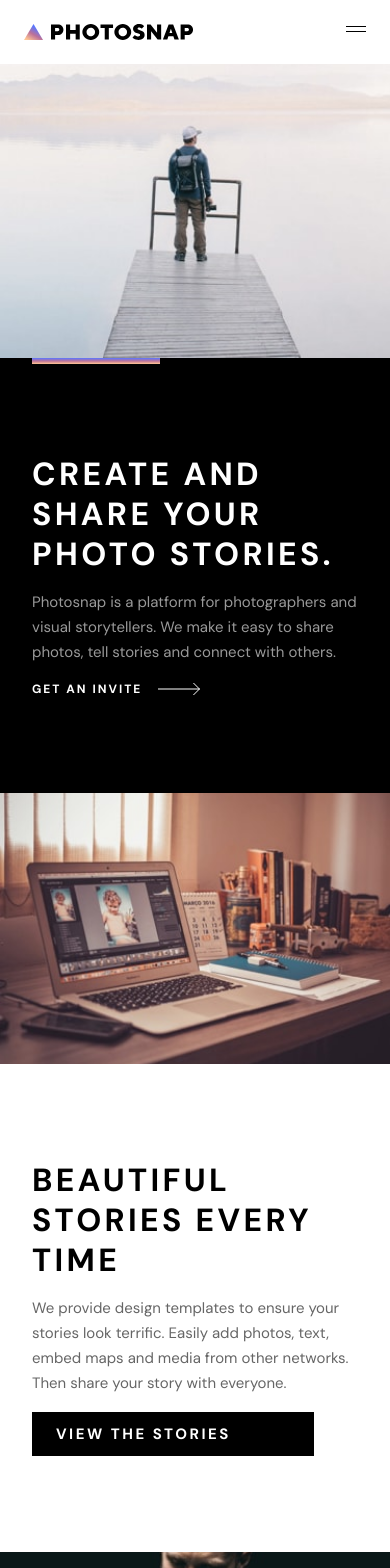
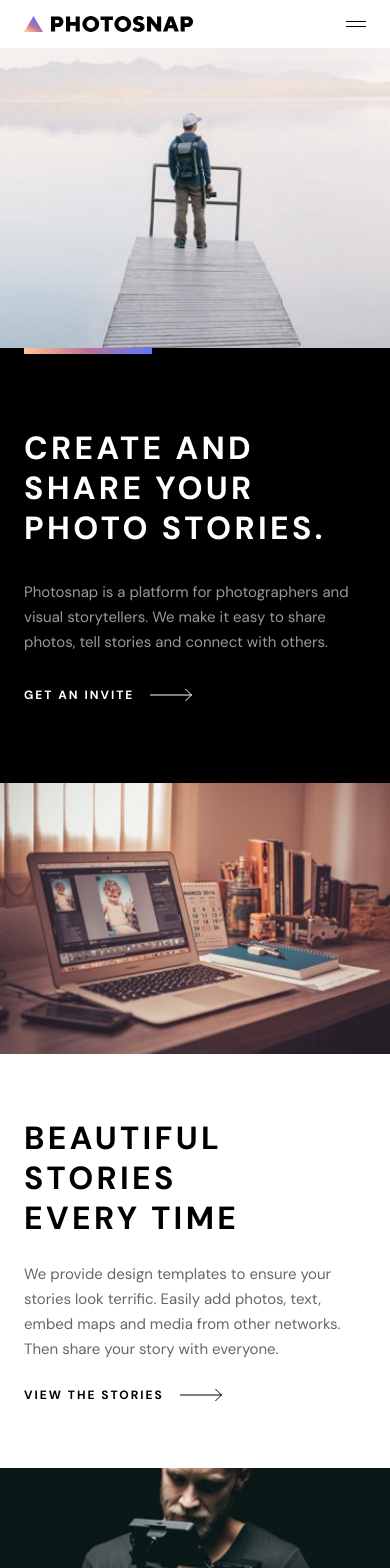
Before and after one commit to lorenacrincon/photosnap-website, a React (Vite) app: page / in a window 390 px wide. Shown: the top 1568 px of the page. Built offline with nearby package versions, Linux system fonts and the light colour scheme.

Commit message:
Responsive Home and Navbar

```diff
--- a/src/components/common/Buttons.jsx
+++ b/src/components/common/Buttons.jsx
@@ -25,7 +25,7 @@ export const GetAnInvite = () => {
 
 export const ViewStories = () => {
   return (
-    <button className="flex flex-wrap gap-4 black-btn">
+    <button className="flex flex-wrap gap-4 font-bold tracking-[2px] text-[12px] justify-between relative z-40">
       <span>VIEW THE STORIES</span>
       <svg
         className="self-center"
--- a/src/components/common/FeaturesMap.jsx
+++ b/src/components/common/FeaturesMap.jsx
@@ -8,7 +8,7 @@ export const HomeFeatures = () => {
     <section className="pt-20 pb-12 lg:flex lg:gap-12 lg:px-40">
       {feature.slice(0, 3).map((item) => (
         <div key={item.id}>
-          <div className="text-pure-black px-8 text-center md:w-4/6 md:mx-auto md:px-10 lg:w-full lg:px-0">
+          <div className="text-pure-black px-8 text-center md:w-4/6 md:mx-auto lg:px-10 lg:w-full lg:px-0">
             <div className="space-y-8 pb-6 grid">
               <div className="h-20 flex items-center justify-center">
                 <img className="mx-auto" src={item.icon} alt={item.name} />
--- a/src/components/common/MobileNav.jsx
+++ b/src/components/common/MobileNav.jsx
@@ -18,7 +18,7 @@ function MobileNav() {
         initial="hide"
         animate={mobileNav ? "show" : "hide"}
         onClick={toggleMobileNav}
-        className="flex flex-col space-y-1 absolute right-6 top-[26px] z-40 md:hidden"
+        className="flex flex-col space-y-1 absolute right-6 top-[21px] z-40 md:hidden"
       >
         <motion.span
           variants={{
@@ -45,7 +45,7 @@ function MobileNav() {
           className="w-5 bg-black h-[1px] block "
         ></motion.span>
       </motion.button>
-      <nav className="absolute w-full z-0 top-16 left-0" id="mobile-nav">
+      <nav className="absolute w-full z-0 top-10 left-0" id="mobile-nav">
         <AnimatePresence>
           {mobileNav && (
             <MotionConfig
--- a/src/components/common/Navbar.jsx
+++ b/src/components/common/Navbar.jsx
@@ -7,7 +7,7 @@ function Navbar() {
   return (
     <>
       <nav className="relative z-40 bg-white">
-        <div className="mx-6 py-6 md:px-0 md:mx-10 md:py-7">
+        <div className="px-6 py-4 lg:px-0 md:max-w-4xl xl:max-w-6xl md:mx-auto">
           <div className="text-black flex items-center justify-between">
             <div>
               <NavLink to="#">
--- a/src/components/common/StoriesMap.jsx
+++ b/src/components/common/StoriesMap.jsx
@@ -24,7 +24,7 @@ export const HomeStories = () => {
         const currentImage =
           windowWidth >= 768 ? item.images.desktop : item.images.mobile;
         return (
-          <div key={item.id}>
+          <div key={item.id} className="hover-effect">
             <div
               className="stories bg-no-repeat h-[375px] bg-cover grid px-8 py-10 content-end gap-5 relative z-0 md:h-[500px]"
               style={{
@@ -39,6 +39,7 @@ export const HomeStories = () => {
               </div>
               <ReadStory />
             </div>
+            <div className="hidden lg:block gradient-hover"></div>
           </div>
         );
       })}
--- a/src/components/pages/Home.jsx
+++ b/src/components/pages/Home.jsx
@@ -5,11 +5,11 @@ import { HomeFeatures } from "../common/FeaturesMap";
 function Home() {
   return (
     <>
-      <header className="home-section">
+      <section className="home-section">
         <div className="md:grid md:grid-cols-3 lg:grid-cols-7">
-          <div className="create-bg h-[294px] md:h-[651px] md:flex order-last bg-no-repeat bg-cover bg-center lg:col-span-4"></div>
-          <div className="bg-pure-black  text-pure-white p-8 py-24 relative md:col-span-2 md:px-14 md:py-48 lg:col-span-3 lg:px-28 lg:py-44 ">
-            <div className="relative flex flex-wrap gap-4  h-full content-between lg:gap-8">
+          <div className="create-bg md:h-full md:flex order-last bg-no-repeat bg-cover bg-center lg:col-span-4"></div>
+          <div className="bg-pure-black text-pure-white px-6 py-20 relative md:col-span-2 md:px-14 md:py-[173px] lg:col-span-3 lg:px-28 lg:py-44 ">
+            <div className="relative flex flex-wrap gap-8 h-full content-between lg:gap-8">
               <div className="gradient-rectangle"></div>
               <h1 className="uppercase">
                 Create and share your photo Stories.
@@ -23,16 +23,18 @@ function Home() {
             </div>
           </div>
         </div>
-      </header>
+      </section>
       <section className="home-section">
         <div className="md:grid md:grid-cols-3 lg:grid-cols-7">
-          <div className="beautiful-bg h-[271px] md:h-[600px] md:flex bg-no-repeat bg-cover bg-center md:col-span-1 lg:col-span-4"></div>
-          <div className="bg-pure-white text-pure-black p-8 py-24 flex flex-wrap gap-4 md:col-span-2 md:px-14 md:py-38lg:col-span-3">
-            <div className="relative flex flex-wrap gap-4 h-full content-center">
-              <h1 className="uppercase md:pe-20">
-                Beautiful stories every time
+          <div className="beautiful-bg h-[271px] md:h-[632px] md:flex bg-no-repeat bg-cover bg-center md:col-span-1 lg:col-span-4"></div>
+          <div className="bg-pure-white text-pure-black px-6 py-16 flex flex-wrap md:px-14 md:col-span-2 md:py-32 lg:px-28 lg:col-span-3">
+            <div className="relative flex flex-wrap gap-6 content-between">
+              <h1 className="uppercase lg:pe-20">
+                Beautiful
+                <br /> stories
+                <br /> every time
               </h1>
-              <p className="md:pe-12">
+              <p className="md:tracking-wide">
                 We provide design templates to ensure your stories look
                 terrific. Easily add photos, text, embed maps and media from
                 other networks. Then share your story with everyone.
@@ -46,10 +48,10 @@ function Home() {
         <div className="md:grid md:grid-cols-3 lg:grid-cols-7">
           <div className="designed-bg h-[271px] md:h-[600px] md:flex bg-no-repeat bg-cover bg-center md:col-span-1 md:order-last lg:col-span-4"></div>
 
-          <div className="bg-pure-white text-pure-black px-8 py-24 flex flex-wrap gap-4 md:basis-8/12 md:px-14 md:py-38 md:col-span-2 lg:col-span-3">
-            <div className="relative flex flex-wrap gap-4  h-full content-center ">
+          <div className="bg-pure-white text-pure-black px-6 py-24 flex flex-wrap md:px-14 md:col-span-2  md:py-32 lg:px-28 lg:col-span-3">
+            <div className="relative flex flex-wrap gap-6 h-full content-between ">
               <h1 className="uppercase">Designed for everyone</h1>
-              <p className="md:pe-12">
+              <p className="md:tracking-wider">
                 Photosnap can help you create stories that resonate with your
                 audience. Our tool is designed for photographers of all levels,
                 brands, businesses you name it.
--- a/src/styles/base/_settings.scss
+++ b/src/styles/base/_settings.scss
@@ -10,6 +10,7 @@
 
   /*GRADIENT*/
   --mainAccent: linear-gradient(#5a77ff, #bc7198, #ffc593);
+  --mainAccentHr: linear-gradient(to left, #5a77ff, #bc7198, #ffc593);
 }
 
 html {
--- a/src/styles/components/_home.scss
+++ b/src/styles/components/_home.scss
@@ -17,9 +17,9 @@
   .gradient-rectangle {
     height: 6px;
     width: 128px;
-    background-image: var(--mainAccent);
+    background-image: var(--mainAccentHr);
     position: absolute;
-    top: -96px;
+    top: -80px;
   }
 }
 
@@ -43,6 +43,7 @@
 
 .create-bg {
   background-image: url("/assets/home/mobile/create-and-share.jpg");
+  height: 300px;
 }
 
 .beautiful-bg {
--- a/src/styles/components/_stories.scss
+++ b/src/styles/components/_stories.scss
@@ -22,3 +22,20 @@
   background-blend-mode: multiply;
   opacity: 0.9;
 }
+
+.hover-effect:hover {
+  transform: translateY(-40px);
+  transition: transform 0.3s;
+}
+
+.gradient-hover {
+  height: 6px;
+  width: 100%;
+  background-image: var(--mainAccentHr);
+  opacity: 0;
+  transition: opacity 0.3s;
+}
+
+.hover-effect:hover .gradient-hover {
+  opacity: 1;
+}
```
